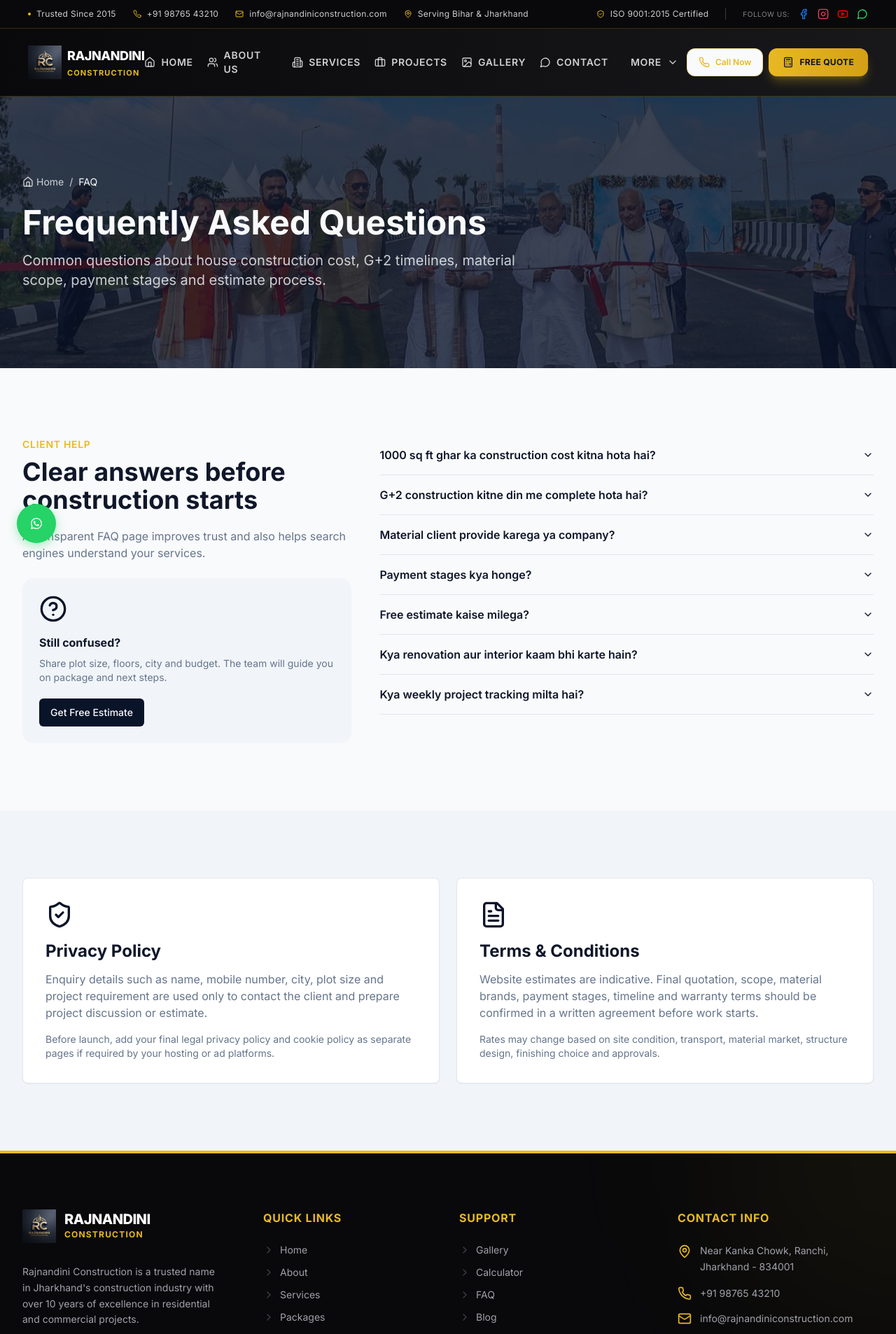
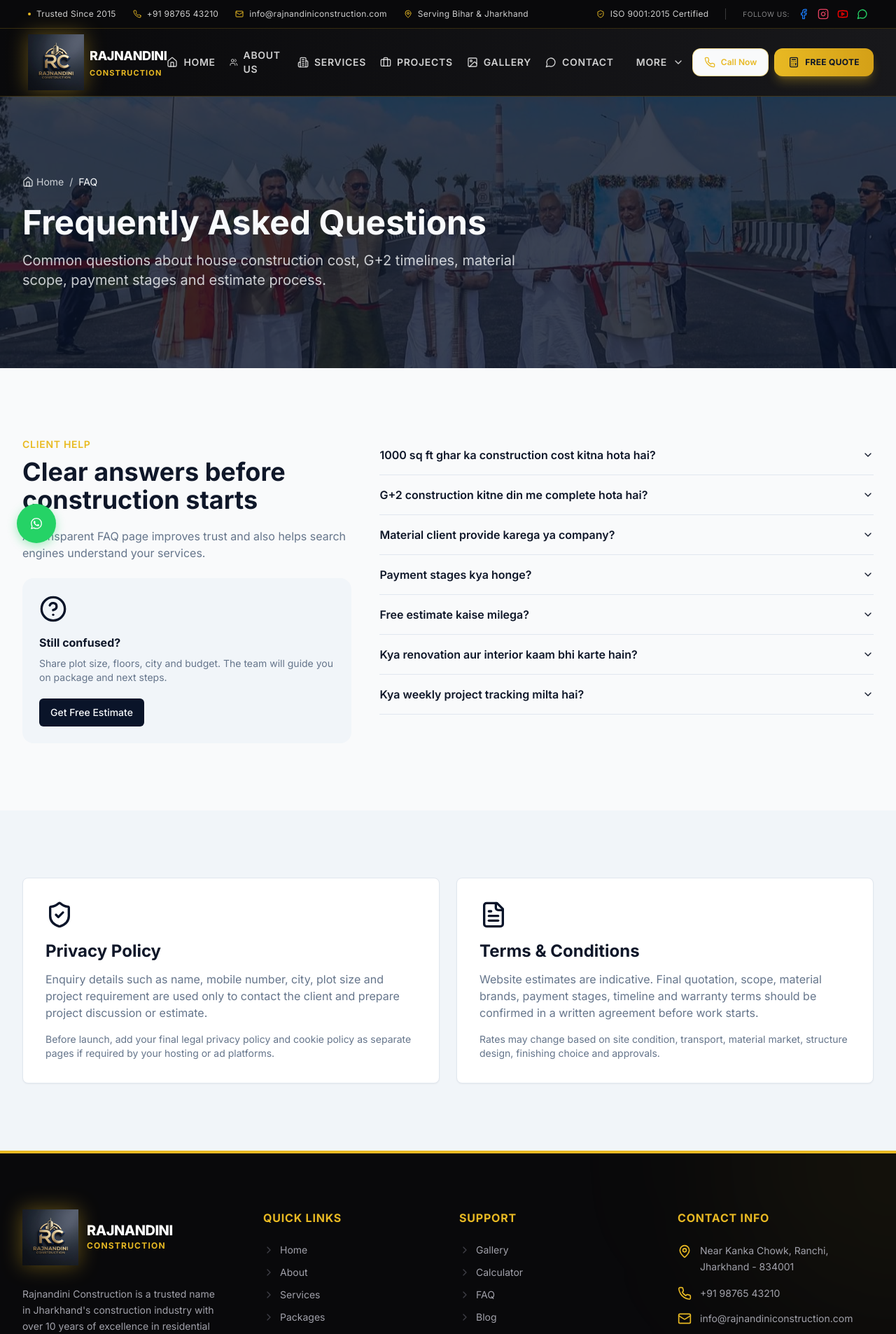
Before and after one commit to TiwariBhaiyaProjects/ConstructionSite, a React (Vite) app: page /faq in a window 1280 px wide. Shown: the top 1906 px of the page at 70% size. Built offline with nearby package versions, Linux system fonts and the light colour scheme; the HTML template or start-up script is replaced by a standard one.

Commit message:
Update logo to ultra premium design and increase size in navbar and footer

```diff
--- a/src/components/EstimateForm.tsx
+++ b/src/components/EstimateForm.tsx
@@ -95,7 +95,7 @@ const EstimateForm = ({
         aria-hidden="true"
       />
 
-      <div className={`grid gap-4 ${compact ? "grid-cols-1" : "md:grid-cols-2"}`}>
+      <div className={`grid gap-4 ${compact ? "grid-cols-1" : "grid-cols-1 md:grid-cols-2"}`}>
         <div className="space-y-2">
           <Label htmlFor={`${source}-name`}>Name</Label>
           <Input
--- a/src/components/layout/Footer.tsx
+++ b/src/components/layout/Footer.tsx
@@ -46,7 +46,7 @@ const Footer = () => {
           {/* 1. Brand & About */}
           <div className="space-y-6">
             <Link to="/" className="inline-flex items-center gap-3 group">
-              <img src="/images/rc_logo.png" alt="Rajnandini Construction" className="w-12 h-12 object-contain" />
+              <img src="/images/rc_logo.png" alt="Rajnandini Construction" className="w-16 h-16 md:w-20 md:h-20 object-contain drop-shadow-[0_0_15px_rgba(232,185,35,0.4)]" />
               <div>
                 <h2 className="text-xl font-extrabold text-white tracking-tight uppercase leading-none">Rajnandini</h2>
                 <p className="text-[#E8B923] text-xs font-bold tracking-widest uppercase mt-1">Construction</p>
--- a/src/components/layout/Navbar.tsx
+++ b/src/components/layout/Navbar.tsx
@@ -173,7 +173,7 @@ const Navbar = () => {
 
             {/* ===== LOGO WITH ANIMATION ===== */}
             <Link to="/" className="flex items-center gap-2 group flex-shrink-0">
-              <img src="/images/rc_logo.png" alt="Rajnandini Construction" className="w-10 h-10 md:w-12 md:h-12 object-contain transition-transform duration-300 group-hover:scale-105" />
+              <img src="/images/rc_logo.png" alt="Rajnandini Construction" className="w-14 h-14 md:w-16 md:h-16 lg:w-20 lg:h-20 object-contain transition-transform duration-300 group-hover:scale-105 drop-shadow-[0_0_15px_rgba(232,185,35,0.4)]" />
               <div className="hidden sm:block">
                 <h1 className="font-extrabold text-base md:text-lg text-white tracking-tight uppercase leading-none">
                   Rajnandini
```
